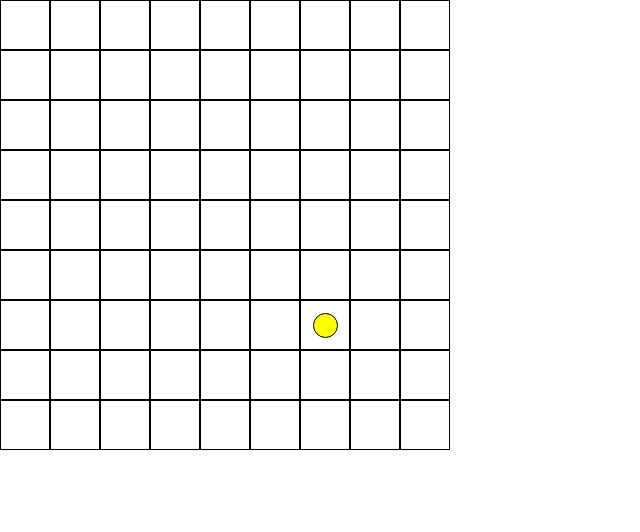
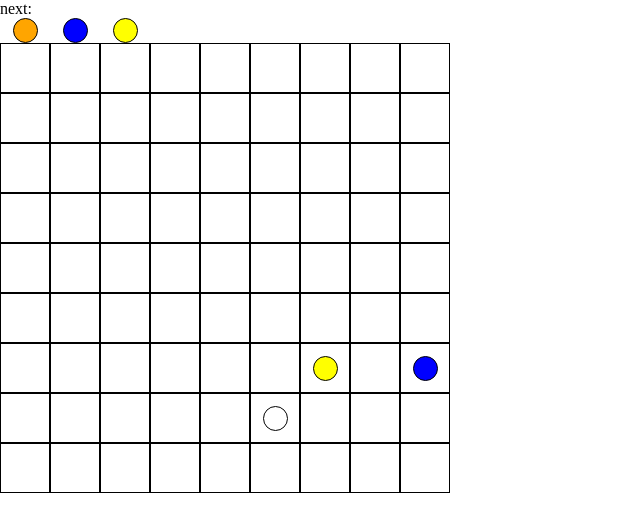
Before and after one commit to kgalczyk/kulki, a website built with webpack: page kulki/index.html in a window 1280 px wide. Shown: the whole page, without its empty margins (0-640 px from the left). Built offline with nearby package versions, Linux system fonts and the light colour scheme.

Commit message:
balls' traversing

```diff
--- a/kulki/css/stylesheet.css
+++ b/kulki/css/stylesheet.css
@@ -18,6 +18,22 @@
     float: left;
 }
 
+.cell-preview {
+    display: flex;
+    align-items: center;
+    justify-content: center;
+    flex: 1;
+}
+
+#preview {
+    width: 150px;
+    flex-direction: row;
+    flex: 1;
+    display: flex;
+}
+
+
+
 .cell:nth-child(9n+1) {
     clear: both;
 }
--- a/kulki/index.html
+++ b/kulki/index.html
@@ -11,7 +11,15 @@
 
 <body>
     <script defer type="module" src="./dist/balls.bundle.js"></script>
-    <div id="board"></div>
+    <div>next:</div>
+    <div id="preview">
+        <div class="cell-preview"></div>
+        <div class="cell-preview"></div>
+        <div class="cell-preview"></div>
+    </div>
+    <div id="board">
+
+    </div>
 </body>
 
 </html>
--- a/kulki/ts/Ball.ts
+++ b/kulki/ts/Ball.ts
@@ -7,38 +7,82 @@ export default class Ball extends Cell {
         HEIGHT: 25,
         EMBIGGEN_SIZE: 40,
         CLASSNAME: "ball",
-        COLOR: ['black', 'purple', 'red', 'yellow', 'green', 'white', 'orange'],
+        COLOR: ['blue', 'purple', 'red', 'yellow', 'green', 'white', 'orange'],
     }
 
     private color: string;
     private STATE: boolean = false;
+    private balls: Ball[];
+    private div: HTMLDivElement;
+    private parentDiv: HTMLDivElement;
+    public isPreviewed: boolean = false;
 
-    constructor(indexes: Indexes) {
+    constructor(indexes: Indexes, balls: Ball[], toPreview: boolean) {
         super(indexes);
+        this.isPreviewed = toPreview;
+        this.balls = balls;
         this.color = Ball.PROPERTIES.COLOR[Math.floor(Math.random() * Ball.PROPERTIES.COLOR.length)];
     }
 
-    changeSize = (div: HTMLDivElement): void => {
+    private changeSize = (div: HTMLDivElement): void => {
         div.style.width = (this.STATE ? Ball.PROPERTIES.EMBIGGEN_SIZE : Ball.PROPERTIES.WIDTH) + "px";
         div.style.height = (this.STATE ? Ball.PROPERTIES.EMBIGGEN_SIZE : Ball.PROPERTIES.HEIGHT) + "px";
     }
 
 
-    toHTMLElement = (): HTMLDivElement => {
+    public toHTMLElement = (): HTMLDivElement => {
+        this.parentDiv = document.getElementById(this.getId()) as HTMLDivElement;
         const div = document.createElement("div");
-
         div.style.width = Ball.PROPERTIES.WIDTH + "px";
         div.style.height = Ball.PROPERTIES.HEIGHT + "px";
         div.style.backgroundColor = this.color;
         div.style.border = "1px solid black";
-
         div.classList.add(Ball.PROPERTIES.CLASSNAME);
-
+        this.div = div;
         div.onclick = () => {
+            if (this.isPreviewed) return;
+            const selectedBall = this.getBalls().find(ball => ball.getState() == true);
+            if (selectedBall && selectedBall.getId() != this.getId()) {
+                selectedBall.setState(false);
+                selectedBall.changeSize(selectedBall.getDiv());
+            }
             this.STATE = !this.STATE;
             this.changeSize(div);
         }
-
         return div;
     }
+
+    public getState = (): boolean => {
+        return this.STATE;
+    }
+
+    public setState = (bool: boolean) => {
+        this.STATE = bool;
+    }
+
+    public getDiv = () => {
+        return this.div;
+    }
+
+    public getParentDiv() {
+        return this.parentDiv;
+    }
+
+    public setParentDiv(div: HTMLDivElement) {
+        this.parentDiv = div;
+    }
+
+    public getColor() {
+        return this.color;
+    }
+
+    public setColor(color: string) {
+        this.color = color;
+    }
+
+    public setBalls = (balls: Ball[]) => {
+        this.balls = balls;
+    }
+
+    public getBalls = (): Ball[] => { return this.balls; };
 }
--- a/kulki/ts/BallsController.ts
+++ b/kulki/ts/BallsController.ts
@@ -3,48 +3,115 @@ import Cell from "./Cell";
 import generateRandomNumber from "./generateRandomNumber";
 import { Indexes } from "./Indexes";
 import Pathfinder from "./Pathfinder";
+import Preview from "./Preview";
 
 export default class BallsController {
+    private width: number;
+    private height: number;
     private balls: Ball[] = [];
     private cells: Cell[] = [];
-    private cellsNumericArray: number[] = [];
+    private numericCellsArray: number[][] = [];
+
     private pathFinder: Pathfinder;
+    private preview = new Preview();
+    private AMOUNT_OF_PREVIEWED_BALLS = 3;
 
-    constructor(cells: Cell[]) {
+    constructor(cells: Cell[], width: number, height: number) {
+        this.width = width;
+        this.height = height;
         this.cells = cells;
-
-        this.cellsNumericArray = this.cells.map(cell => { return cell.getNumericValue() });
+        this.balls = this.getPreviewedBalls(false);
+        this.createNumericCellsArray();
+        this.pathFinder = new Pathfinder(this.numericCellsArray);
+        this.renderBalls();
+        this.changePreview();
     }
 
-    renderBalls = (): void => {
-        console.log("render kulek", this.balls);
+    private createNumericCellsArray = () => {
+        for (let width = 0; width < this.width; width++) {
+            this.numericCellsArray.push([]);
+            for (let height = 0; height < this.height; height++) {
+                this.numericCellsArray[width][height] = this.cells[width * height + width].getNumericValue(); //
+            }
+        }
+    }
 
+    private renderBalls = (): void => {
+        // console.log("render kulek", this.balls);
         this.balls.forEach((ball: Ball) => {
             const cell = this.cells.find((cell: Cell) => {
                 if (cell.getX() === ball.getX() &&
-                    cell.getY() === ball.getY())
+                    cell.getY() === ball.getY()) {
+                    cell.hasBall = true;
+                    ball.isPreviewed = false;
                     return cell;
+                }
             });
-            console.log("złapana komórka:", cell);
-
-            if (cell != undefined) document.getElementById(cell.getId()).appendChild(ball.toHTMLElement());
+            if (!cell) return;
+            const cellId = document.getElementById(cell.getId());
+            cellId.innerHTML = '';
+            cellId.appendChild(ball.toHTMLElement());
+            this.updateNumericArray(Number.POSITIVE_INFINITY, { x: cell.getX(), y: cell.getY() });
         })
     }
 
-    generateRandomBall = (): void => {
-        this.balls.push(new Ball(
-            {
-                x: generateRandomNumber(10, 0),
-                y: generateRandomNumber(10, 0)
-            }
-        ));
+    private generateRandomBall = (toPreview: boolean): Ball => {
+        const ball = new Ball({ x: generateRandomNumber(this.width, 0), y: generateRandomNumber(this.height, 0) }, this.balls, toPreview);
+        ball.getBalls = () => { return this.getBalls(); }
+        return ball;
     }
 
-    updateNumericArray = (value: number, indexes: Indexes): void => {
-        this.cellsNumericArray[indexes.x * indexes.y - 1] = value;
+    private changePreview = () => {
+        const previewedBalls = this.getPreviewedBalls(true);
+        this.preview.changePreview(previewedBalls);
+        this.balls.push(...previewedBalls);
     }
 
-    getNumericArray = (): number[] => {
-        return this.cellsNumericArray;
+    public getPreviewedBalls = (toPreview: boolean): Ball[] => {
+        const balls: Ball[] = [];
+        for (let i = 0; i < this.AMOUNT_OF_PREVIEWED_BALLS; i++) {
+            let ball = this.generateRandomBall(toPreview);
+            while (!this.cells.find(cell => cell.hasBall == false && cell.getId() == ball.getId()))
+                ball = this.generateRandomBall(toPreview);
+            balls.push(ball);
+        }
+        return balls;
+    }
+
+    public updateBalls = (div: HTMLDivElement, cell: Cell) => {
+        this.pathFinder.getShortestPath();
+        const selectedBall = this.balls.find(ball => ball.getState() == true); // znajdujemy wybraną kulkę
+        const selectedCell = this.cells.find(cell => cell.getId() == selectedBall.getId());
+        selectedBall.getParentDiv().innerHTML = '';
+        selectedCell.hasBall = false;
+        if (!selectedBall) return;
+        // teraz musimy usunąć wybraną kulkę, usunąć elementhtml wybranej kulki z diva w którym się znajdowała
+        const newBall = new Ball({ x: cell.getX(), y: cell.getY() }, this.balls, false);
+        newBall.setColor(selectedBall.getColor());
+        newBall.setParentDiv(div);
+        this.balls = this.balls.filter(ball => ball.getId() != selectedBall.getId());
+        this.balls.push(newBall);
+        this.renderBalls();
+        this.changePreview();
+    }
+
+    private updateNumericArray = (value: number, indexes: Indexes): void => {
+        this.numericCellsArray[indexes.x][indexes.y] = value;
+    }
+
+    public getNumericArray = (): number[][] => {
+        return this.numericCellsArray;
+    }
+
+    public getBalls = (): Ball[] => {
+        return this.balls;
+    }
+
+    public setBalls = (balls: Ball[]) => {
+        this.balls = balls;
+    }
+
+    private lose = () => {
+        if (this.balls.length == this.width * this.height) alert("przegrana");
     }
 }
--- a/kulki/ts/Board.ts
+++ b/kulki/ts/Board.ts
@@ -11,30 +11,42 @@ export default class Board {
     constructor(boardWidth: number, boardHeight: number) {
         this.width = boardWidth;
         this.height = boardHeight;
-
         this.createCells();
         this.renderCells();
-        this.ballsController = new BallsController(this.cells);
-        this.ballsController.generateRandomBall();
-        this.ballsController.renderBalls();
-
+        this.ballsController = new BallsController(this.cells, this.width, this.height);
+        this.setListeners();
     }
 
-    createCells = (): void => {
+    private setListeners = () => {
+        this.cells.forEach((cell) => {
+            const div = this.getCellDivElement(cell);
+            div.onclick = () => {
+                //    console.log(cell.hasBall);
+                if (cell.hasBall) return; // zwracamy, żeby nie wykonywało nic poza klikiem w kulkę
+                this.ballsController.updateBalls(div, cell);
+            }
+        })
+    }
+
+    private createCells = (): void => {
         for (let width = 0; width < this.width; width++) {
             for (let height = 0; height < this.height; height++) {
-                this.cells.push(new Cell({ x: width, y: height }, 0));
+                this.cells.push(new Cell({ x: width, y: height }, 1));
             }
         }
         // console.log(this.cells);
     }
 
-    renderCells = (): void => {
+    private renderCells = (): void => {
         for (let cellIndex = 0; cellIndex < this.cells.length; cellIndex++) {
             const cell: Cell = this.cells[cellIndex];
             this.boardElement.appendChild(cell.toHTMLElement());
         }
     }
+
+    public getCellDivElement = (cell: Cell): HTMLDivElement => {
+        return document.getElementById(cell.getId()) as HTMLDivElement;
+    }
 }
 
 const board: Board = new Board(9, 9);
--- a/kulki/ts/Cell.ts
+++ b/kulki/ts/Cell.ts
@@ -9,6 +9,7 @@ export default class Cell {
     private x: number;
     private y: number;
     private id: string;
+    public hasBall: boolean = false;
 
     private numericValue: number;
 
@@ -42,6 +43,10 @@ export default class Cell {
         return this.id;
     }
 
+    setId(id: string) {
+        this.id = id;
+    }
+
     getX() {
         return this.x;
     }
@@ -65,4 +70,8 @@ export default class Cell {
     setNumericValue = (value: number) => {
         this.numericValue = value;
     }
+
+    getDiv = (): HTMLDivElement => {
+        return document.getElementById(this.getId()) as HTMLDivElement;
+    }
 }
--- a/kulki/ts/Pathfinder.ts
+++ b/kulki/ts/Pathfinder.ts
@@ -2,9 +2,8 @@ export default class Pathfinder {
     graph: number[][];
     source: number;
 
-    constructor(graph: number[][], source: number) {
+    constructor(graph: number[][]) {
         this.graph = graph;
-        this.source = source;
         console.log(this.graph.length);
     }
 
--- a/kulki/ts/Preview.ts
+++ b/kulki/ts/Preview.ts
@@ -5,12 +5,14 @@ export default class Preview {
     private previewedBalls: Ball[] = [];
     constructor() {
         this.previewElement = document.getElementById("preview") as HTMLDivElement;
-        this.previewElement.innerText = "next:";
     }
 
     renderPreview = (): void => {
         this.previewedBalls.forEach((ball, index) => {
-            this.previewElement.childNodes[index].appendChild(ball.toHTMLElement());
+            // console.log(ball);
+            const div = this.previewElement.children[index];
+            div.innerHTML = '';
+            div.appendChild(ball.toHTMLElement());
         })
     }
 
```
Also changed, not shown: kulki/package.json (added, +14 -0 lines), kulki/dist/balls.bundle.js.
